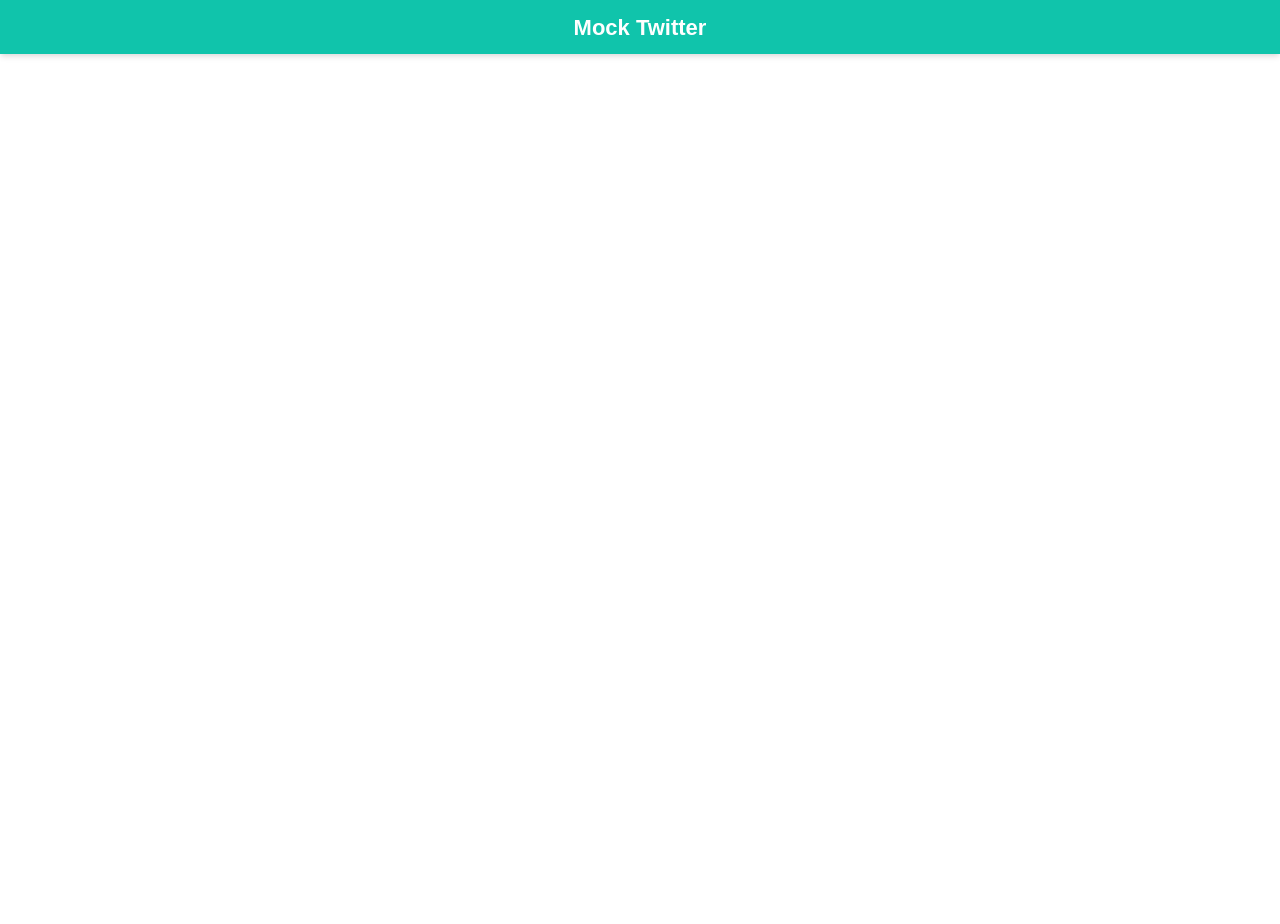
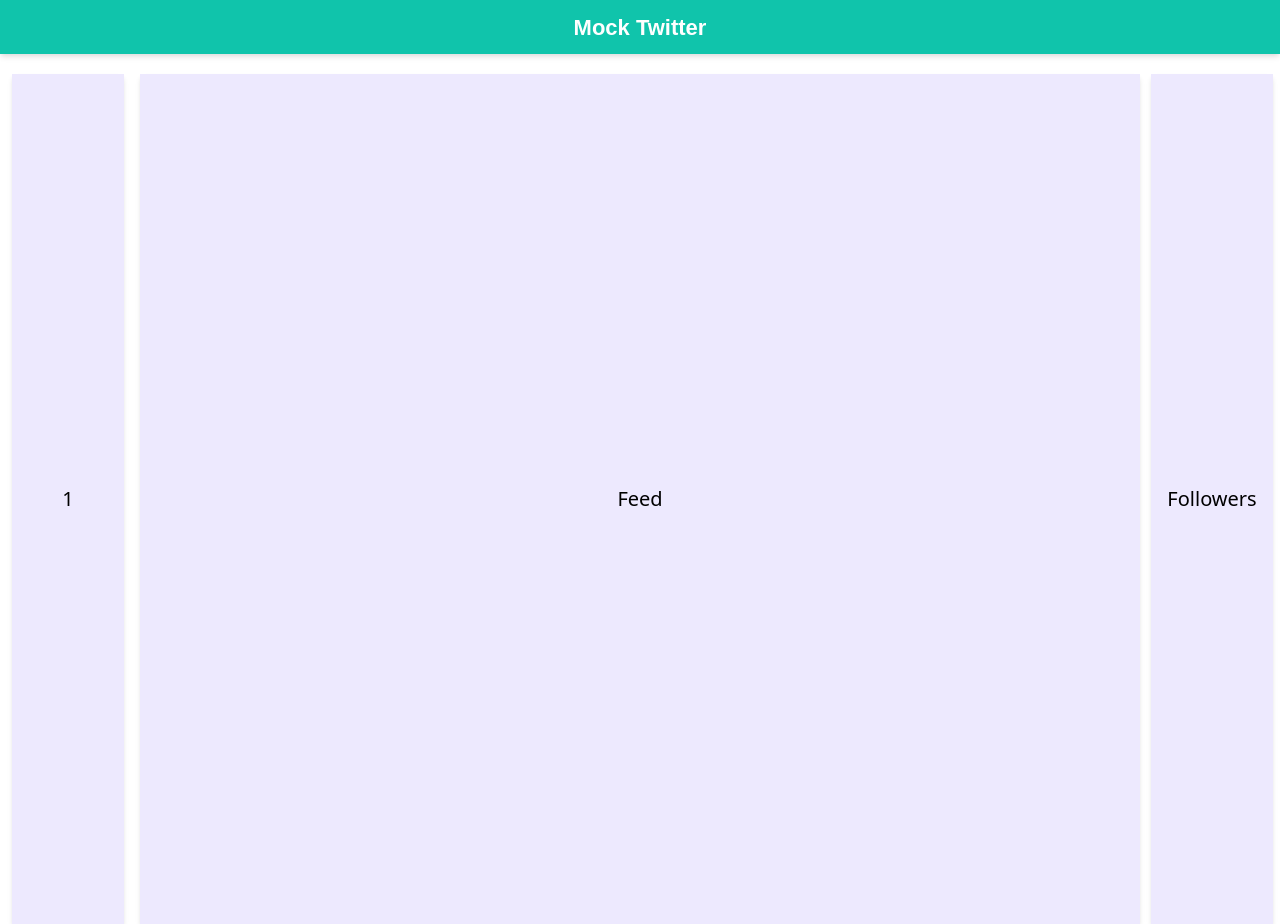
Before and after one commit to feysalaf/Django-App, an Angular app in the folder UI/: page / in a window 1280 px wide. Before the commit the page ends 800 px from the top, so only its background shows below. Built offline with nearby package versions, Linux system fonts and the light colour scheme.

Commit message:
Added home screen

```diff
--- a/UI/src/app/app.component.html
+++ b/UI/src/app/app.component.html
@@ -10,4 +10,18 @@ Mock Twitter
 </div>
 </div>
 
+<div class="grid-wrapper ml-3 mr-3 mt-5  justify-items-center">
+    <div class=" onediv shadow-md box-border min-h-full min-w-full self-center p-4 inset-0 flex items-center justify-center text-xl text-black bg-purple-100 content-center ">
+        1
+    </div>
+    <div class="twodiv shadow-md box-border min-h-full self-center p-4 inset-0 flex items-center justify-center text-xl text-black bg-purple-100 content-center" style="width:1000px;">
+        Feed
+    </div>
+    <div class="threediv box-border min-h-full min-w-full shadow-md  self-center p-4 inset-0 flex items-center justify-center text-xl text-black bg-purple-100 content-center ">
+        Followers
+    </div>
+
+</div>
+
+
 <router-outlet></router-outlet>
--- a/UI/src/app/app.component.scss
+++ b/UI/src/app/app.component.scss
@@ -6,16 +6,20 @@
 .backgroundcol{
   background-color: #10C4AB;
 }
-
 .topbar{
   width: 100%;
   height:54px;
-
 }
 .headingfont{
   color:White;
   font-family:sans-serif;
   font-size:22px;
   font-weight: 550;
-
 }
+.grid-wrapper{
+  display: grid;
+  grid-gap: 1em;
+  grid-template-columns: repeat(3,1fr);
+  grid-template-rows:1fr;
+  height:850px;
+}
```
